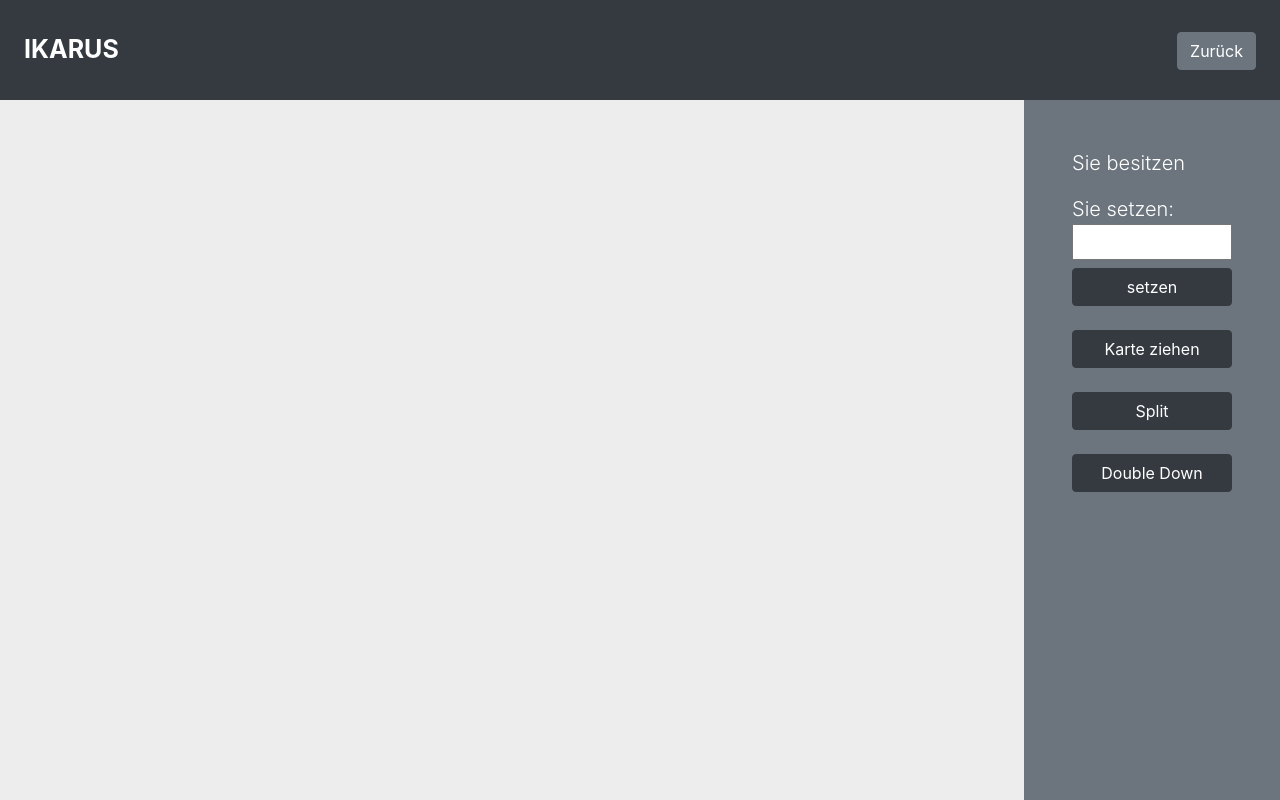
After one commit to BastianBueeler/Ikarus_GamblingSite, a PHP site: page /Ikarus_GamblingSite/BalckJackFrontend.html in a window 1280 px wide. The commit adds this page. Run offline with PHP 8.4, Linux system fonts and the light colour scheme; some libraries are stand-ins or nearby versions.

Commit message:
Begonnen frontend für Blackjack zu programmieren

```diff
--- /dev/null
+++ b/BalckJackFrontend.html
@@ -0,0 +1,59 @@
+<!DOCTYPE html>
+<html lang="en">
+    <head>
+        <meta charset="utf-8">
+        <link rel="stylesheet" href="https://stackpath.bootstrapcdn.com/bootstrap/4.3.1/css/bootstrap.min.css" integrity="sha384-ggOyR0iXCbMQv3Xipma34MD+dH/1fQ784/j6cY/iJTQUOhcWr7x9JvoRxT2MZw1T" crossorigin="anonymous">
+        <link rel="stylesheet" type="text/css" href="main.css">
+        <link rel="stylesheet" href="https://use.fontawesome.com/releases/v5.6.1/css/all.css">
+        <title>Black Jack</title>
+    </head>
+    <body>
+        <div class="bg-dark d-flex align-items-center justify-content-between header">
+                <p class="m-4 text-white font-weight-bold">IKARUS</p>
+                <a href="http://localhost/Ikarus_GamblingSite/home.php"><button type="submit" class="btn btn-secondary mr-4">Zurück</button></a>
+        </div>
+
+        <div class="blackJackContent">
+
+            <div class="playField">
+                <div class="dealerCards">
+
+                </div>
+
+                <div class="cardDeck">
+
+                </div>
+
+                <div class="myCards">
+
+                </div>
+            </div>
+
+            <div class="playMenu pl-5 pr-5 pt-5 bg-secondary lead">
+                <p class="text-white">Sie besitzen</p>
+
+                <p class="text-white mb-0">Sie setzen:</p>
+                <input class="w-100" id="amountIkarusCoins" type="text"></input>
+                <br/>
+                <button class="btn btn-dark mt-2 w-100" id="setIkarusCoins">setzen</button>
+                <br/>
+
+                <button class="btn btn-dark mt-4 w-100" id="takeCard">Karte ziehen</button>
+                <br/>
+
+                <button class="btn btn-dark mt-4 w-100" id="split">Split</button>
+                <br/>
+
+                <button class="btn btn-dark mt-4 w-100" id="doubleDown">Double Down</button>
+                <br/>
+
+            </div>
+
+        </div>
+
+
+        <script src="https://code.jquery.com/jquery-3.3.1.slim.min.js" integrity="sha384-q8i/X+965DzO0rT7abK41JStQIAqVgRVzpbzo5smXKp4YfRvH+8abtTE1Pi6jizo" crossorigin="anonymous"></script>
+        <script src="https://cdnjs.cloudflare.com/ajax/libs/popper.js/1.14.7/umd/popper.min.js" integrity="sha384-UO2eT0CpHqdSJQ6hJty5KVphtPhzWj9WO1clHTMGa3JDZwrnQq4sF86dIHNDz0W1" crossorigin="anonymous"></script>
+        <script src="https://stackpath.bootstrapcdn.com/bootstrap/4.3.1/js/bootstrap.min.js" integrity="sha384-JjSmVgyd0p3pXB1rRibZUAYoIIy6OrQ6VrjIEaFf/nJGzIxFDsf4x0xIM+B07jRM" crossorigin="anonymous"></script>
+    </body>
+</html>
--- a/createUser.php
+++ b/createUser.php
@@ -140,7 +140,7 @@
         </div>
         <button id="submit" type="submit" class="btn mb-4 w-100 btn-outline-dark">Submit</button>
       </form>
-      <a href="http://localhost/uebung/Ikarus_GamblingSite/userlogin.php"><button type="submit" class="btn w-100 mb-4 btn-outline-dark">Zurück</button></a>
+      <a href="http://localhost/Ikarus_GamblingSite/userlogin.php"><button type="submit" class="btn w-100 mb-4 btn-outline-dark">Zurück</button></a>
     </div>
 
     <script src="https://code.jquery.com/jquery-3.3.1.slim.min.js" integrity="sha384-q8i/X+965DzO0rT7abK41JStQIAqVgRVzpbzo5smXKp4YfRvH+8abtTE1Pi6jizo" crossorigin="anonymous"></script>
--- a/home.php
+++ b/home.php
@@ -79,7 +79,7 @@
 
         <div class="row mb-4 d-flex justify-content-between">
 
-            <div class="boxBlackJack border border-dark col-5 ml-5 shadow rounded" onclick="window.location='http://google.com';">
+            <div class="boxBlackJack border border-dark col-5 ml-5 shadow rounded" onclick="window.location='BalckJackFrontend.html';">
                 <p class="lead text-center font-weight-bold mt-5 text-primary">Black Jack</p>
             </div>
 
@@ -102,7 +102,7 @@
 
     </div>
 
-  <script src="https://code.jquery.com/jquery-3.3.1.slim.min.js" integrity="sha384-q8i/X+965DzO0rT7abK41JStQIAqVgRVzpbzo5smXKp4YfRvH+8abtTE1Pi6jizo" crossorigin="anonymous"></script>
+    <script src="https://code.jquery.com/jquery-3.3.1.slim.min.js" integrity="sha384-q8i/X+965DzO0rT7abK41JStQIAqVgRVzpbzo5smXKp4YfRvH+8abtTE1Pi6jizo" crossorigin="anonymous"></script>
     <script src="https://cdnjs.cloudflare.com/ajax/libs/popper.js/1.14.7/umd/popper.min.js" integrity="sha384-UO2eT0CpHqdSJQ6hJty5KVphtPhzWj9WO1clHTMGa3JDZwrnQq4sF86dIHNDz0W1" crossorigin="anonymous"></script>
     <script src="https://stackpath.bootstrapcdn.com/bootstrap/4.3.1/js/bootstrap.min.js" integrity="sha384-JjSmVgyd0p3pXB1rRibZUAYoIIy6OrQ6VrjIEaFf/nJGzIxFDsf4x0xIM+B07jRM" crossorigin="anonymous"></script>
   </body>
--- a/main.css
+++ b/main.css
@@ -1,6 +1,14 @@
 
-body{
+html, body{
     background-color: #EDEDED;
+    margin: 0;
+    height: 100%;
+    margin-top: 0px;
+}
+
+.header{
+    font-size: 25px;
+    height: 100px;
 }
 
 
@@ -18,10 +26,6 @@ body{
 
 
 /*Home Seite*/
-
-.header{
-    font-size: 25px;
-}
 
 .boxBlackJack{
     background-image: url("./blackjack.jpg");
@@ -56,3 +60,24 @@ body{
 .content{
     font-size: 30px;
 }
+
+/*Black Jack*/
+
+.blackJackContent{
+    width: 100%;
+    height: calc(100% - 100px);
+}
+
+.playField{
+    height: 100%;
+    width: 80%;
+    margin: 0;
+    float: left;
+}
+
+.playMenu{
+    height: 100%;
+    width: 20%;
+    margin: 0;
+    float: right;
+}
```
Also changed, not shown: blackJackLogik.php (+7 -3 lines).
